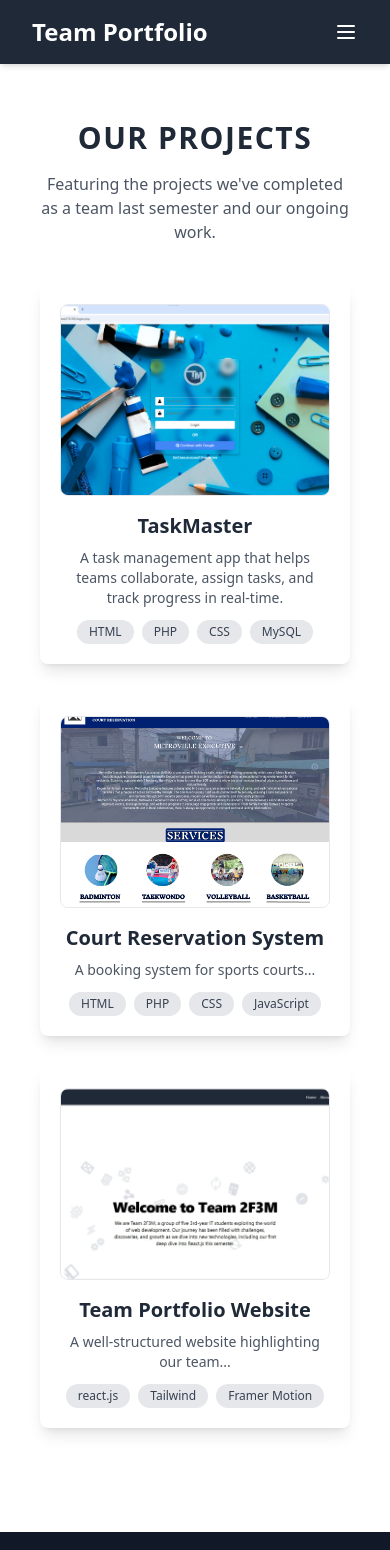
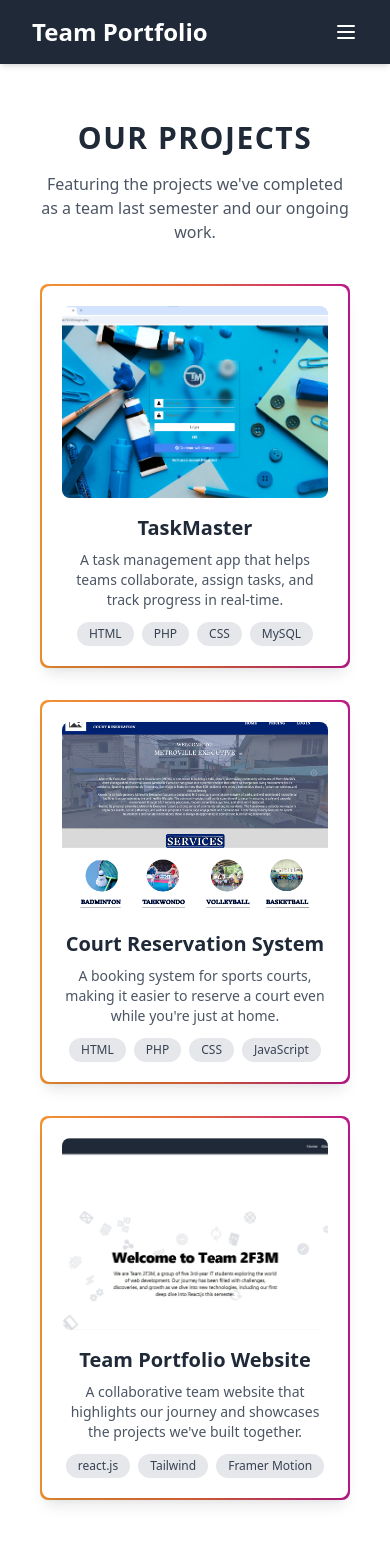
Before and after one commit to miss-allyssaJ/team-portfolio, a React (Create React App) app: page /projects in a window 390 px wide. Shown: the top 1550 px of the page. Built offline with nearby package versions, Linux system fonts and the light colour scheme.

Commit message:
Updated button colors, improved UI responsiveness, and made design tweaks

```diff
--- a/src/assets/styles.css
+++ b/src/assets/styles.css
@@ -12,3 +12,38 @@ html, body {
   width: 100%;
   overflow-x: hidden;
 }
+
+
+@keyframes gradient-x {
+  0% {
+    background-position: 0% 50%;
+  }
+  50% {
+    background-position: 100% 50%;
+  }
+  100% {
+    background-position: 0% 50%;
+  }
+}
+
+.animate-gradient-x {
+  background: linear-gradient(90deg, #f09433, #e6683c, #dc2743, #bc1888);
+  background-size: 200% 200%;
+  animation: gradient-x 5s ease infinite;
+}
+
+@keyframes shine {
+  0% {
+    box-shadow: 0 0 15px rgba(255, 255, 255, 0.4), 0 0 35px rgba(255, 255, 255, 0.4);
+  }
+  50% {
+    box-shadow: 0 0 25px rgba(255, 255, 255, 0.6), 0 0 50px rgba(255, 255, 255, 0.6);
+  }
+  100% {
+    box-shadow: 0 0 15px rgba(255, 255, 255, 0.4), 0 0 35px rgba(255, 255, 255, 0.4);
+  }
+}
+
+button:hover {
+  box-shadow: 0 0 25px rgba(255, 255, 255, 0.6), 0 0 50px rgba(255, 255, 255, 0.6);
+}
--- a/src/pages/Home.js
+++ b/src/pages/Home.js
@@ -148,11 +148,15 @@ const Home = () => {
       <div className="text-center mb-12 z-10 relative">
         <button
           onClick={handleExploreClick}
-          className="mt-8 px-8 py-3 bg-blue-600 text-white text-lg font-semibold rounded-lg shadow-lg transform transition-all hover:scale-105 hover:shadow-xl"
+          className="mt-8 px-8 py-3 text-white text-lg font-semibold rounded-lg shadow-lg transition-all hover:scale-105 hover:shadow-xl animate-gradient-x"
         >
           Explore Our Work
         </button>
       </div>
+
+
+
+
     </div>
   );
 };
--- a/src/pages/Projects.js
+++ b/src/pages/Projects.js
@@ -4,7 +4,8 @@ const projects = [
   {
     id: 1,
     title: "TaskMaster",
-    description: "A task management app that helps teams collaborate, assign tasks, and track progress in real-time.",
+    description:
+      "A task management app that helps teams collaborate, assign tasks, and track progress in real-time.",
     technologies: ["HTML", "PHP", "CSS", "MySQL"],
     image: "taskmaster.png",
     images: [
@@ -19,20 +20,15 @@ const projects = [
   {
     id: 2,
     title: "Court Reservation System",
-    description: "A booking system for sports courts...",
+    description: "A booking system for sports courts, making it easier to reserve a court even while you're just at home.",
     technologies: ["HTML", "PHP", "CSS", "JavaScript"],
     image: "court-reservation.png",
-    images: [
-      "court1.jpg",
-      "court2.jpg",
-      "court3.jpg",
-      "court4.jpg",
-    ],
+    images: ["court1.jpg", "court2.jpg", "court3.jpg", "court4.jpg"],
   },
   {
     id: 3,
     title: "Team Portfolio Website",
-    description: "A well-structured website highlighting our team...",
+    description: "A collaborative team website that highlights our journey and showcases the projects we've built together.",
     technologies: ["react.js", "Tailwind", "Framer Motion"],
     image: "team1.jpg",
     images: [
@@ -78,18 +74,19 @@ const Projects = () => {
         Our Projects
       </h2>
       <p className="mt-4 text-gray-600">
-        Featuring the projects we've completed as a team last semester and our ongoing work.
+        Featuring the projects we've completed as a team last semester and our
+        ongoing work.
       </p>
 
-      {/* Projects Grid */}
       <div className="mt-10 grid grid-cols-1 sm:grid-cols-2 lg:grid-cols-3 gap-8">
         {projects.map((project) => (
           <div
             key={project.id}
-            className="bg-white shadow-lg rounded-lg p-5 transition hover:shadow-xl cursor-pointer"
+            className="p-[2px] rounded-lg bg-gradient-to-r from-[#f09433] via-[#e6683c] to-[#bc1888] transition hover:shadow-xl cursor-pointer"
             onClick={() => openProject(project)}
           >
-            <div className="h-48 rounded-lg overflow-hidden border">
+            <div className="bg-white shadow-lg rounded-lg p-5">
+              <div className="h-48 rounded-lg overflow-hidden">
                 <img
                   src={project.image}
                   alt={project.title}
@@ -99,7 +96,9 @@ const Projects = () => {
               <h3 className="mt-4 text-xl font-semibold text-gray-800">
                 {project.title}
               </h3>
-            <p className="text-gray-600 text-sm mt-2">{project.description}</p>
+              <p className="text-gray-600 text-sm mt-2">
+                {project.description}
+              </p>
               <div className="mt-3 flex flex-wrap justify-center gap-2">
                 {project.technologies.map((tech, index) => (
                   <span
@@ -109,6 +108,7 @@ const Projects = () => {
                     {tech}
                   </span>
                 ))}
+              </div>
             </div>
           </div>
         ))}
@@ -139,23 +139,18 @@ const Projects = () => {
         <button
           onClick={prevStep}
           disabled={currentStep === 0}
-                className={`px-6 py-2 rounded bg-gray-600 text-white transition ${
-                  currentStep === 0 ? "opacity-50 cursor-not-allowed" : "hover:bg-blue-700"
-                }`}
+          className={`px-6 py-2 rounded transition-all ${currentStep === 0 ? "opacity-50 cursor-not-allowed" : "animate-gradient-x text-white"} hover:scale-105 hover:shadow-lg`}
         >
           Previous
         </button>
         <button
           onClick={nextStep}
           disabled={currentStep === selectedProject.images.length - 1}
-                className={`px-6 py-2 rounded bg-gray-600 text-white transition ${
-                  currentStep === selectedProject.images.length - 1
-                    ? "opacity-50 cursor-not-allowed"
-                    : "hover:bg-blue-700"
-                }`}
+          className={`px-6 py-2 rounded transition-all ${currentStep === selectedProject.images.length - 1 ? "opacity-50 cursor-not-allowed" : "animate-gradient-x text-white"} hover:scale-105 hover:shadow-lg`}
         >
           Next
         </button>
+
             </div>
           </div>
         </div>
--- a/src/pages/Team.js
+++ b/src/pages/Team.js
@@ -31,7 +31,7 @@ const teamMembers = [
     socials: {
       facebook: "https://www.facebook.com/aleck.sahagun",
       github: "https://github.com/dangkoy",
-      instagram: "https://instagram.com/dannekurt",
+      instagram: "https://www.instagram.com/dang_koy?igsh=anI1azVpMjRmZzMz",
     },
     skills: [
       "UI/UX Design",
@@ -80,7 +80,7 @@ const teamMembers = [
     socials: {
       facebook: "https://www.facebook.com/rzzspnda",
       github: "https://github.com/rzzspnda",
-      instagram: "https://instagram.com/ana",
+      instagram: "https://www.instagram.com/rzzspnda?igsh=eTBxcXJ4aGZhZHE4&utm_source=qr",
     },
     skills: [
       "UI/UX Design",
@@ -104,7 +104,7 @@ const teamMembers = [
     socials: {
       facebook: "https://www.facebook.com/profile.php?id=61564661087898",
       github: "https://github.com/Edcel-Garbanzos",
-      instagram: "https://instagram.com/edcel",
+      instagram: "https://www.instagram.com/kwiiiiikiiiii?igsh=NG96MmtocnN1b2h4",
     },
     skills: [
       "Testing",
```
Lines whose indentation alone changed are shown as unchanged.
